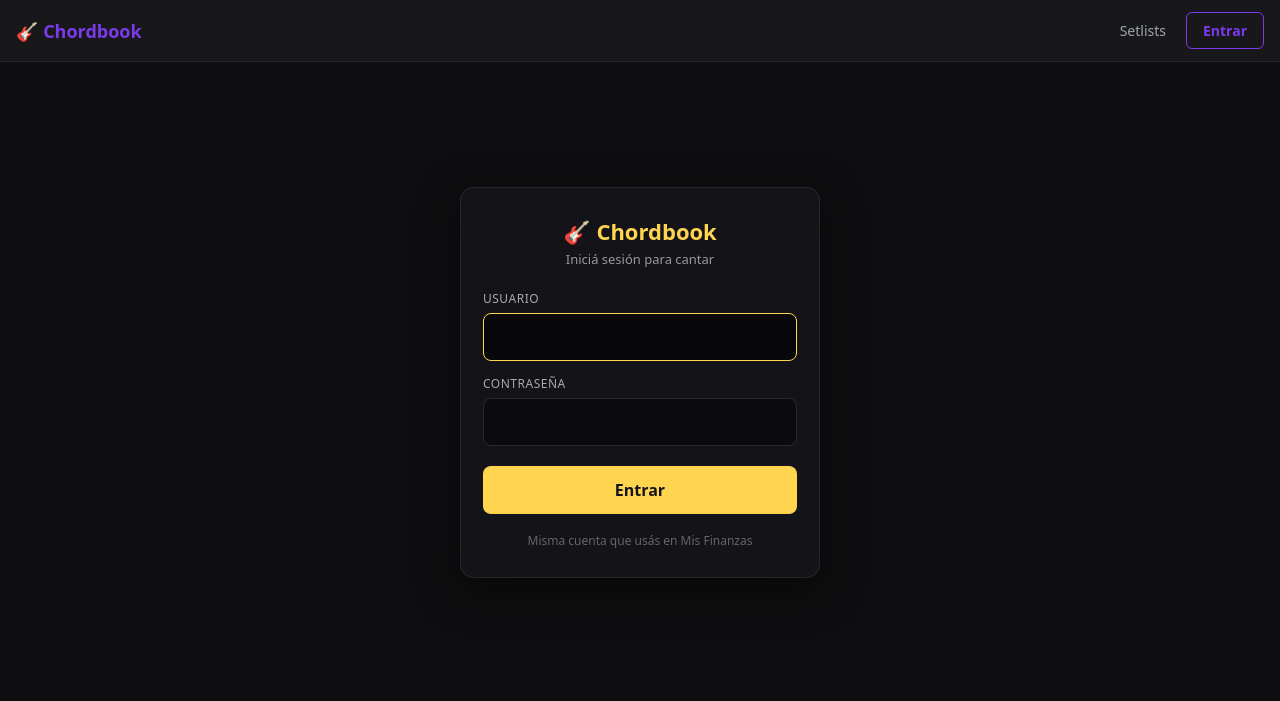
After one commit to Phantasmaa/chordbook, a Flask app: page /login in a window 1280 px wide. The commit adds this page. Shown: the top 701 px of the page. Run offline with Flask 3, Linux system fonts and the light colour scheme.

Commit message:
Add auth shared with pennypath (mis-finanzas)
Chordbook now reuses the `usuarios` table from /root/finanzas/finanzas.db
(same DB pennypath uses). Single source of truth: changing password in
finanzas changes it in chordbook; deleting a user in finanzas removes
access here too.

- New: app/auth.py — SQLAlchemy mirror of `usuarios`, blueprint with
  /login, /logout, /api/whoami, `admin_required` decorator.
- New: templates/login.html — minimal dark-themed login form.
- Modified: app/main.py — wires Flask-Login, marks all write endpoints
  POST/PUT/DELETE as @admin_required, marks /new and /song/<id> editor
  as @login_required+@admin_required. Transpose and PDF/print stay open.
- Modified: templates/base.html — nav shows +Nueva only for admin, shows
  user chip + Salir when logged in, shows Entrar when not.
- Modified: static/css/main.css — styles for nav-user chip, ghost nav-btn.

Verification:
- Unauthenticated: index + setlists + preview + PDF all work; no +Nueva.
- Non-admin (test2): same read access as anon, 403 on /new and POST/PUT/DELETE.
- Admin (manuel via same password as pennypath): full access.

Sessions persist 90 days via FLASK_SECRET, same cookie hardening as
pennypath (SameSite=Lax, HttpOnly, 90d permanent session).

```diff
--- a/app/main.py
+++ b/app/main.py
@@ -17,11 +17,13 @@ from flask import (
     Flask, abort, jsonify, redirect, render_template,
     request, send_file, url_for,
 )
+from flask_login import current_user, login_required
 
 from app.chord_engine import (
     transpose_chord, transpose_song, validate_chord,
     parse_chord_line, format_chord_display,
 )
+from app.auth import auth_bp, admin_required, init_login
 
 # Lazy import — LaCuerda scraper pulls in `requests`, only loaded on demand
 def _lacuerda_fetch(url):
@@ -47,6 +49,28 @@ FLAT_TO_SHARP = {v: k for k, v in SHARP_TO_FLAT.items()}
 
 app = Flask(__name__, template_folder=str(BASE_DIR / "templates"), static_folder=str(BASE_DIR / "static"))
 app.config["MAX_CONTENT_LENGTH"] = 5 * 1024 * 1024  # 5MB upload cap
+
+# ── Auth: same users DB as pennypath (mis-finanzas) ──────────────────────
+# Read FLASK_SECRET from env (set in systemd unit) so cookies/sessions
+# survive restarts. Falls back to a dev-secret if missing.
+import os as _os
+from datetime import timedelta
+app.config["SECRET_KEY"] = _os.environ.get("FLASK_SECRET", "chordbook-dev-secret-change-me")
+app.config["SESSION_COOKIE_SAMESITE"] = "Lax"
+app.config["SESSION_COOKIE_HTTPONLY"]  = True
+app.config["SESSION_COOKIE_NAME"]      = "chordbook_session"
+app.config["REMEMBER_COOKIE_DURATION"] = timedelta(days=90)
+app.config["REMEMBER_COOKIE_SAMESITE"] = "Lax"
+app.config["PERMANENT_SESSION_LIFETIME"] = timedelta(days=90)
+
+# Force sessions to be permanent (persistent cookie = 90 days)
+@app.before_request
+def _make_session_permanent():
+    from flask import session
+    session.permanent = True
+
+init_login(app)
+app.register_blueprint(auth_bp)
 
 
 def _chord_alignment(chords, text):
@@ -185,6 +209,8 @@ def index():
 
 
 @app.route("/song/<int:song_id>")
+@login_required
+@admin_required
 def song_editor(song_id):
     song = get_song_or_404(song_id)
     return render_template("editor.html", song=song, keys_sharp=KEYS_SHARP, keys_flat=KEYS_FLAT)
@@ -200,6 +226,8 @@ def song_preview(song_id):
 
 
 @app.route("/new")
+@login_required
+@admin_required
 def new_song():
     return render_template("editor.html", song={
         "id": None,
@@ -258,6 +286,7 @@ def setlist_view(setlist_id):
 # ---------- Routes: API ----------
 
 @app.route("/api/setlists/<int:setlist_id>/songs", methods=["POST"])
+@admin_required
 def api_setlist_modify_songs(setlist_id):
     data = request.get_json() or {}
     add_ids = data.get("add") or []
@@ -311,6 +340,7 @@ def api_setlist_modify_songs(setlist_id):
 
 
 @app.route("/api/import/lacuerda", methods=["POST"])
+@admin_required
 def import_lacuerda():
     """
     Body: { "url": "https://acordes.lacuerda.net/gatos/la_balsa.shtml" }
@@ -425,6 +455,7 @@ def import_lacuerda():
 
 
 @app.route("/api/import/lacuerda/save", methods=["POST"])
+@admin_required
 def import_lacuerda_save():
     """
     Single-shot: scrape LaCuerda + persist to DB + return song id.
@@ -492,6 +523,7 @@ def import_lacuerda_save():
 
 
 @app.route("/api/songs", methods=["POST"])
+@admin_required
 def create_song():
     data = request.get_json(force=True)
     if not data.get("title"):
@@ -522,6 +554,7 @@ def create_song():
 
 
 @app.route("/api/songs/<int:song_id>", methods=["PUT"])
+@admin_required
 def update_song(song_id):
     data = request.get_json(force=True)
     db = get_db()
@@ -556,6 +589,7 @@ def update_song(song_id):
 
 
 @app.route("/api/songs/<int:song_id>", methods=["DELETE"])
+@admin_required
 def delete_song(song_id):
     db = get_db()
     db.execute("DELETE FROM songs WHERE id = ?", (song_id,))
@@ -625,6 +659,7 @@ def export_pdf(song_id):
 
 
 @app.route("/api/setlists", methods=["POST"])
+@admin_required
 def create_setlist():
     data = request.get_json(force=True)
     if not data.get("name"):
@@ -638,6 +673,7 @@ def create_setlist():
 
 
 @app.route("/setlist/<int:setlist_id>/delete", methods=["POST"])
+@admin_required
 def delete_setlist(setlist_id):
     db = get_db()
     db.execute("DELETE FROM setlists WHERE id = ?", (setlist_id,))
@@ -647,6 +683,7 @@ def delete_setlist(setlist_id):
 
 
 @app.route("/setlist/<int:setlist_id>/remove/<int:song_id>", methods=["POST"])
+@admin_required
 def remove_from_setlist(setlist_id, song_id):
     db = get_db()
     db.execute("DELETE FROM setlist_songs WHERE setlist_id = ? AND song_id = ?",
@@ -657,6 +694,7 @@ def remove_from_setlist(setlist_id, song_id):
 
 
 @app.route("/song/<int:song_id>/add-to-setlist", methods=["POST"])
+@admin_required
 def add_to_setlist(song_id):
     setlist_id = request.form.get("setlist_id", type=int)
     if not setlist_id:
@@ -727,6 +765,7 @@ def _key_diff(from_key, to_key):
 # ---------- Lyrics import (paste from internet) ----------
 
 @app.route("/api/songs/import", methods=["POST"])
+@admin_required
 def import_lyrics():
     """Parse raw lyrics text, optionally with chords above."""
     data = request.get_json(force=True)
--- a/static/css/main.css
+++ b/static/css/main.css
@@ -65,6 +65,26 @@ input, select, textarea { font: inherit; }
   font-weight: 600;
 }
 .nav-btn:hover { background: var(--accent-hover); color: white; }
+.nav-btn-ghost {
+  background: transparent;
+  color: var(--accent);
+  border: 1px solid var(--accent);
+}
+.nav-btn-ghost:hover { background: var(--accent); color: white; }
+.nav-link-ghost { opacity: 0.65; }
+.nav-link-ghost:hover { opacity: 1; }
+.nav-user {
+  font-size: 13px;
+  color: var(--text-dim);
+  padding: 4px 10px;
+  background: rgba(255, 255, 255, 0.04);
+  border-radius: 999px;
+  border: 1px solid rgba(255, 255, 255, 0.06);
+  max-width: 140px;
+  overflow: hidden;
+  text-overflow: ellipsis;
+  white-space: nowrap;
+}
 
 main { padding-bottom: 80px; }
 
--- a/templates/base.html
+++ b/templates/base.html
@@ -16,7 +16,17 @@
   <a href="{{ url_for('index') }}" class="brand">🎸 Chordbook</a>
   <div class="nav-actions">
     <a href="{{ url_for('setlists_index') }}" class="nav-link">Setlists</a>
-    <a href="{{ url_for('new_song') }}" class="nav-btn">+ Nueva</a>
+    {% if current_user.is_authenticated and current_user.is_admin %}
+      <a href="{{ url_for('new_song') }}" class="nav-btn">+ Nueva</a>
+    {% endif %}
+    {% if current_user.is_authenticated %}
+      <span class="nav-user" title="{{ current_user.username }}">
+        {% if current_user.nombre %}{{ current_user.nombre }}{% else %}{{ current_user.username }}{% endif %}
+      </span>
+      <a href="{{ url_for('auth.logout') }}" class="nav-link nav-link-ghost">Salir</a>
+    {% else %}
+      <a href="{{ url_for('auth.login') }}" class="nav-btn nav-btn-ghost">Entrar</a>
+    {% endif %}
   </div>
 </nav>
 
--- /dev/null
+++ b/templates/login.html
@@ -0,0 +1,121 @@
+{% extends "base.html" %}
+{% block title %}Chordbook · Login{% endblock %}
+{% block content %}
+<style>
+.auth-shell {
+  min-height: 80vh;
+  display: flex;
+  align-items: center;
+  justify-content: center;
+  padding: 24px 16px;
+}
+.auth-card {
+  width: 100%;
+  max-width: 360px;
+  background: rgba(20, 20, 26, 0.9);
+  border: 1px solid rgba(255, 255, 255, 0.08);
+  border-radius: 14px;
+  padding: 28px 22px;
+  box-shadow: 0 12px 40px rgba(0, 0, 0, 0.5);
+}
+.auth-title {
+  font-size: 22px;
+  font-weight: 700;
+  margin: 0 0 4px;
+  color: #ffd54f;
+  text-align: center;
+}
+.auth-sub {
+  font-size: 13px;
+  color: #999;
+  text-align: center;
+  margin: 0 0 22px;
+}
+.auth-field {
+  display: block;
+  margin-bottom: 14px;
+}
+.auth-field label {
+  display: block;
+  font-size: 12px;
+  color: #aaa;
+  margin-bottom: 6px;
+  text-transform: uppercase;
+  letter-spacing: 0.5px;
+}
+.auth-field input {
+  width: 100%;
+  padding: 12px 14px;
+  background: rgba(0, 0, 0, 0.4);
+  border: 1px solid rgba(255, 255, 255, 0.12);
+  border-radius: 8px;
+  color: #f5f5f7;
+  font-size: 16px;
+  box-sizing: border-box;
+  font-family: inherit;
+}
+.auth-field input:focus {
+  outline: none;
+  border-color: #ffd54f;
+  background: rgba(0, 0, 0, 0.6);
+}
+.auth-submit {
+  width: 100%;
+  padding: 13px;
+  background: #ffd54f;
+  color: #14141a;
+  border: none;
+  border-radius: 8px;
+  font-size: 16px;
+  font-weight: 700;
+  cursor: pointer;
+  margin-top: 6px;
+}
+.auth-submit:active {
+  transform: translateY(1px);
+}
+.auth-error {
+  background: rgba(244, 67, 54, 0.15);
+  border: 1px solid rgba(244, 67, 54, 0.4);
+  color: #ff8a80;
+  padding: 10px 12px;
+  border-radius: 6px;
+  font-size: 13px;
+  margin-bottom: 16px;
+  text-align: center;
+}
+.auth-hint {
+  text-align: center;
+  font-size: 12px;
+  color: #666;
+  margin-top: 18px;
+}
+</style>
+
+<div class="auth-shell">
+  <form class="auth-card" method="POST" action="{{ url_for('auth.login') }}">
+    <div class="auth-title">🎸 Chordbook</div>
+    <div class="auth-sub">Iniciá sesión para cantar</div>
+
+    {% if error %}
+      <div class="auth-error">{{ error }}</div>
+    {% endif %}
+
+    <label class="auth-field">
+      <label>Usuario</label>
+      <input type="text" name="username" autocomplete="username" autofocus required>
+    </label>
+
+    <label class="auth-field">
+      <label>Contraseña</label>
+      <input type="password" name="password" autocomplete="current-password" required>
+    </label>
+
+    <button type="submit" class="auth-submit">Entrar</button>
+
+    <div class="auth-hint">
+      Misma cuenta que usás en Mis Finanzas
+    </div>
+  </form>
+</div>
+{% endblock %}
```
Also changed, not shown: app/auth.py (added, +147 -0 lines).
